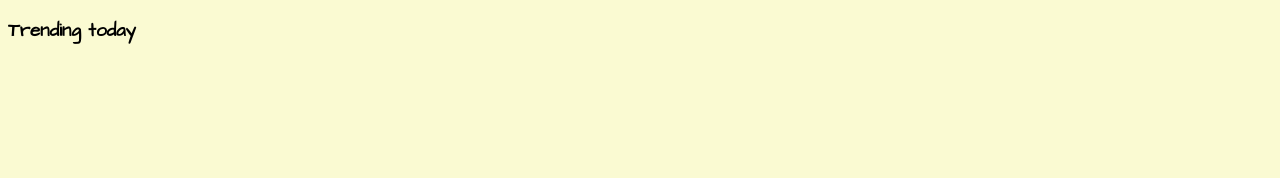
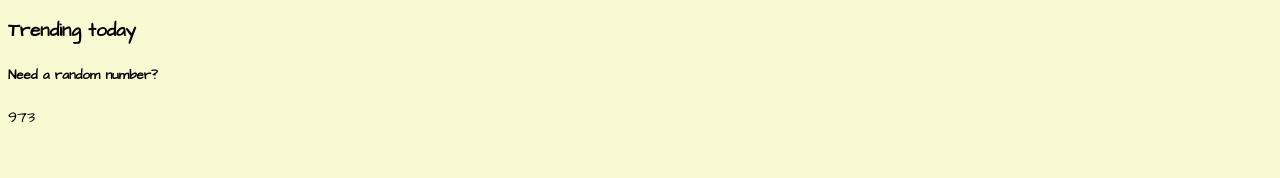
Before and after one commit to ecarlos09/ee-music-app, a React app: page / in a window 1280 px wide. Shown: the part 403-581 px from the top of the page. Built offline with nearby package versions, Linux system fonts and the light colour scheme.

Commit message:
add random number generator to home page

```diff
--- a/src/pages/Home/index.js
+++ b/src/pages/Home/index.js
@@ -1,13 +1,15 @@
 import React from 'react';
 import { Switch, Route } from 'react-router-dom';
 
-import { Greeting } from '../../components';
+import { Greeting, RandNumGen } from '../../components';
 
 const Home = () => {
     return (
         <>
             <h1>Welcome to our site!</h1>
             <Greeting />
+            <h5>Need a random number?</h5>
+            <RandNumGen />
         </>
     )
 }
```
